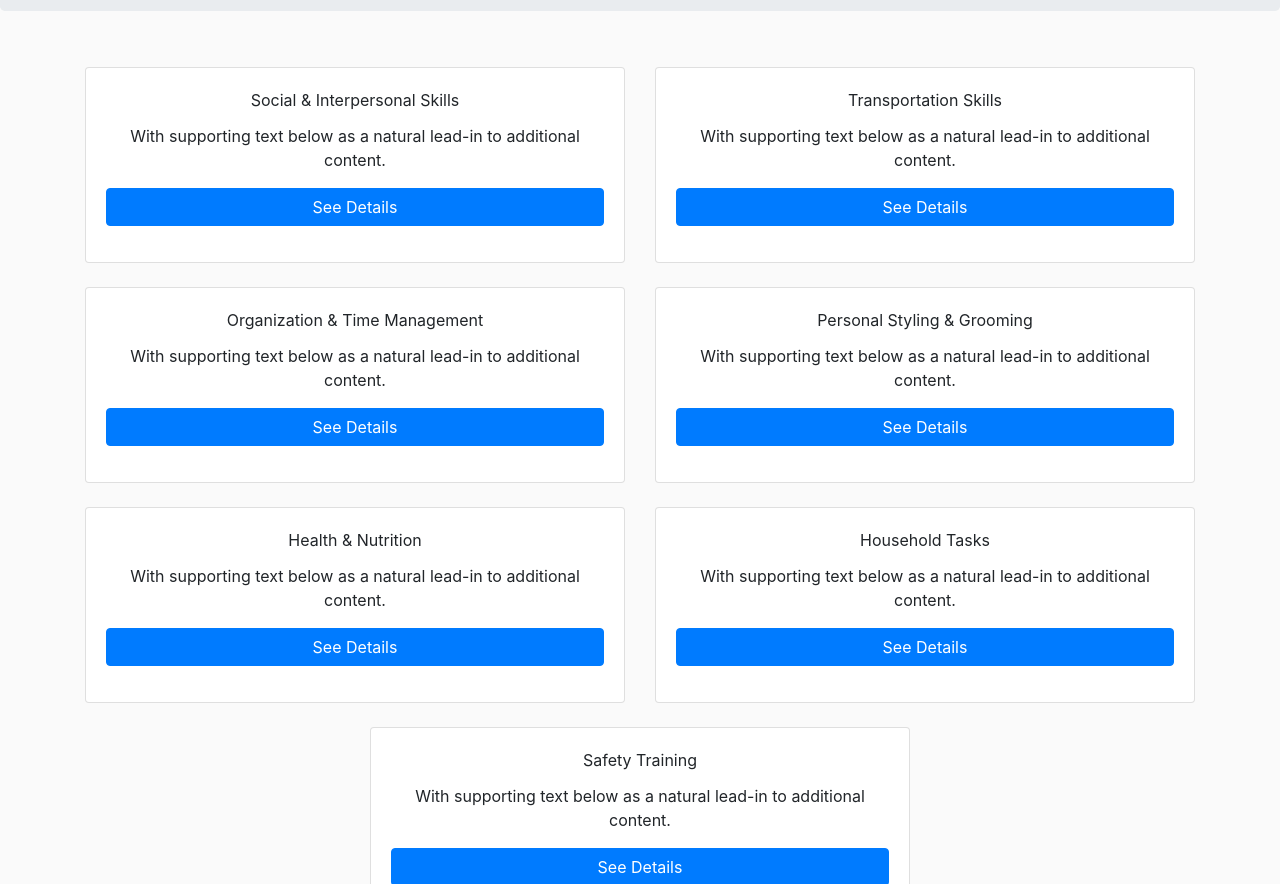
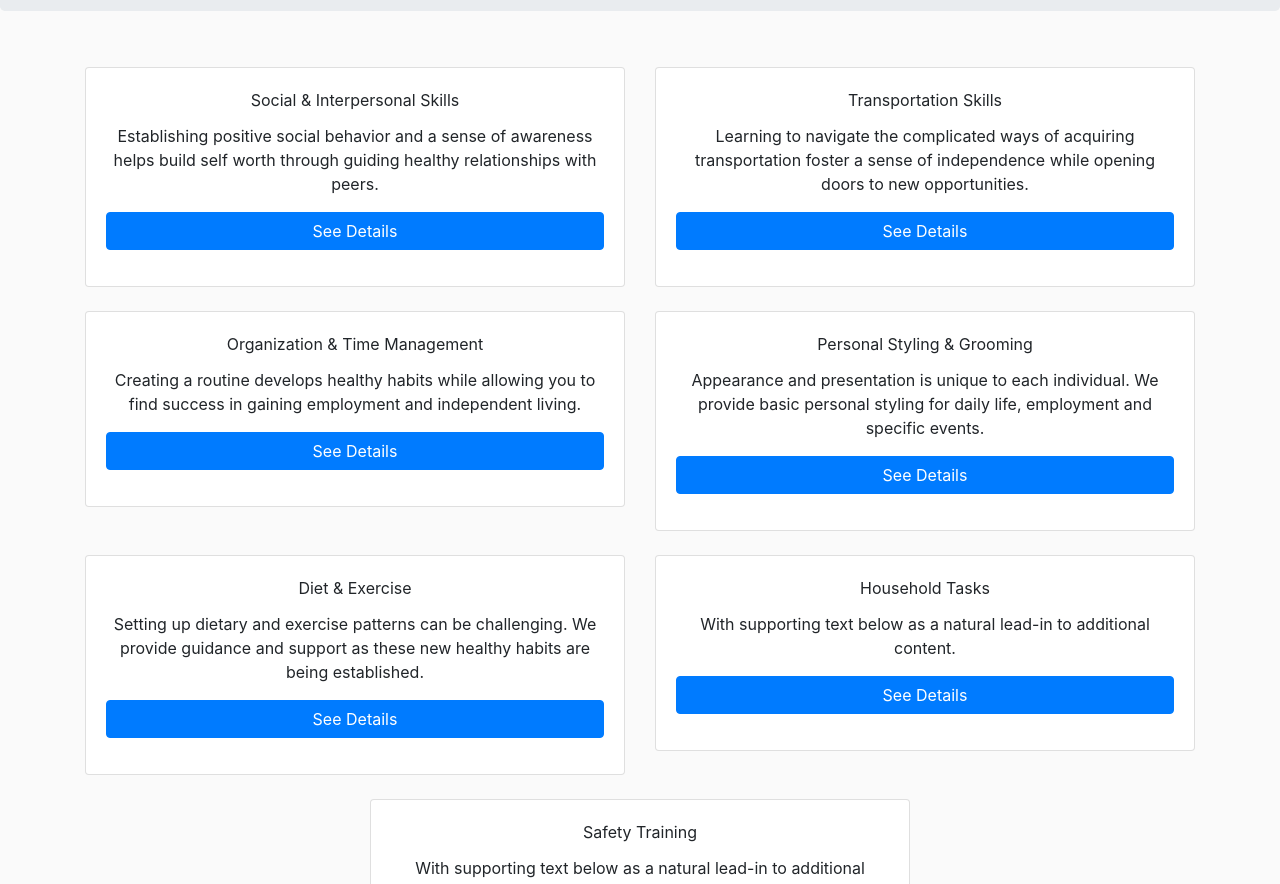
Before and after one commit to bfeole/elc-website, a React (Create React App) app in the folder elc-core/: page / in a window 1280 px wide. Shown: the part 360-1244 px from the top of the page. Built offline with nearby package versions, Linux system fonts and the light colour scheme.

Commit message:
Updated partial copy for services components

```diff
--- a/elc-core/src/Components/About.js
+++ b/elc-core/src/Components/About.js
@@ -15,16 +15,7 @@ const About = () => {
           nec quam mauris. Aenean a dictum dolor. Aenean mollis finibus finibus.
           Sed a odio auctor massa accumsan porta eget vitae massa. Proin
           facilisis maximus diam tincidunt ullamcorper. Fusce sit amet nibh
-          libero. In sed metus maximus, sagittis enim sollicitudin, venenatis
-          neque. Donec non sapien ac ex rhoncus ultrices sit amet eget est.
-          Fusce ultricies dolor eu purus vulputate condimentum. Aliquam non
-          dictum mi, scelerisque faucibus elit. Fusce aliquam lectus nec enim
-          finibus eleifend. Proin sit amet libero elit. In imperdiet, odio quis
-          mattis aliquet, tortor mi hendrerit orci, eu gravida quam sapien
-          pharetra lacus. Suspendisse potenti. Nam commodo augue vel lorem
-          aliquet, in vulputate nisi fermentum. Praesent vel purus ullamcorper,
-          pulvinar quam et, lacinia arcu. Sed eu varius urna, non consectetur
-          tortor.
+
         </p>
         <button className='contact-button'>Contact Us</button>
       </div>
--- a/elc-core/src/Services/Health.js
+++ b/elc-core/src/Services/Health.js
@@ -10,8 +10,8 @@ const Health = (props) => {
 
   return (
     <Card className="mt-4" body>
-    <CardTitle>Health & Nutrition</CardTitle>
-    <CardText>With supporting text below as a natural lead-in to additional content.</CardText>
+    <CardTitle>Diet & Exercise</CardTitle>
+    <CardText>Setting up dietary and exercise patterns can be challenging. We provide guidance and support as these new healthy habits are being established.</CardText>
     <Button color="primary" onClick={toggle} style={{ marginBottom: '1rem' }}>See Details</Button>
     <Collapse isOpen={isOpen}>
     <ListGroup>
--- a/elc-core/src/Services/Organization.js
+++ b/elc-core/src/Services/Organization.js
@@ -11,7 +11,7 @@ const Organization = (props) => {
   return (
     <Card className="mt-4" body>
     <CardTitle>Organization & Time Management</CardTitle>
-    <CardText>With supporting text below as a natural lead-in to additional content.</CardText>
+    <CardText>Creating a routine develops healthy habits while allowing you to find success in gaining employment and independent living. </CardText>
     <Button color="primary" onClick={toggle} style={{ marginBottom: '1rem' }}>See Details</Button>
     <Collapse isOpen={isOpen}>
     <ListGroup>
--- a/elc-core/src/Services/Social.js
+++ b/elc-core/src/Services/Social.js
@@ -11,7 +11,7 @@ const Social = (props) => {
   return (
     <Card className="mt-4" body>
     <CardTitle>Social & Interpersonal Skills</CardTitle>
-    <CardText>With supporting text below as a natural lead-in to additional content.</CardText>
+    <CardText>Establishing positive social behavior and a sense of awareness helps build self worth through guiding healthy relationships with peers. </CardText>
     <Button color="primary" onClick={toggle} style={{ marginBottom: '1rem' }}>See Details</Button>
     <Collapse isOpen={isOpen}>
     <ListGroup>
--- a/elc-core/src/Services/Styling.js
+++ b/elc-core/src/Services/Styling.js
@@ -11,7 +11,7 @@ const Styling = (props) => {
   return (
     <Card className="mt-4" body>
     <CardTitle>Personal Styling & Grooming</CardTitle>
-    <CardText>With supporting text below as a natural lead-in to additional content.</CardText>
+    <CardText>Appearance and presentation is unique to each individual. We provide basic personal styling for daily life, employment and specific events. </CardText>
     <Button color="primary" onClick={toggle} style={{ marginBottom: '1rem' }}>See Details</Button>
     <Collapse isOpen={isOpen}>
     <ListGroup>
--- a/elc-core/src/Services/Transportation.js
+++ b/elc-core/src/Services/Transportation.js
@@ -11,7 +11,7 @@ const Transportation = (props) => {
   return (
     <Card className="mt-4" body>
     <CardTitle>Transportation Skills</CardTitle>
-    <CardText>With supporting text below as a natural lead-in to additional content.</CardText>
+    <CardText>Learning to navigate the complicated ways of acquiring transportation foster a sense of independence while opening doors to new opportunities.</CardText>
     <Button color="primary" onClick={toggle} style={{ marginBottom: '1rem' }}>See Details</Button>
     <Collapse isOpen={isOpen}>
     <ListGroup>
```
